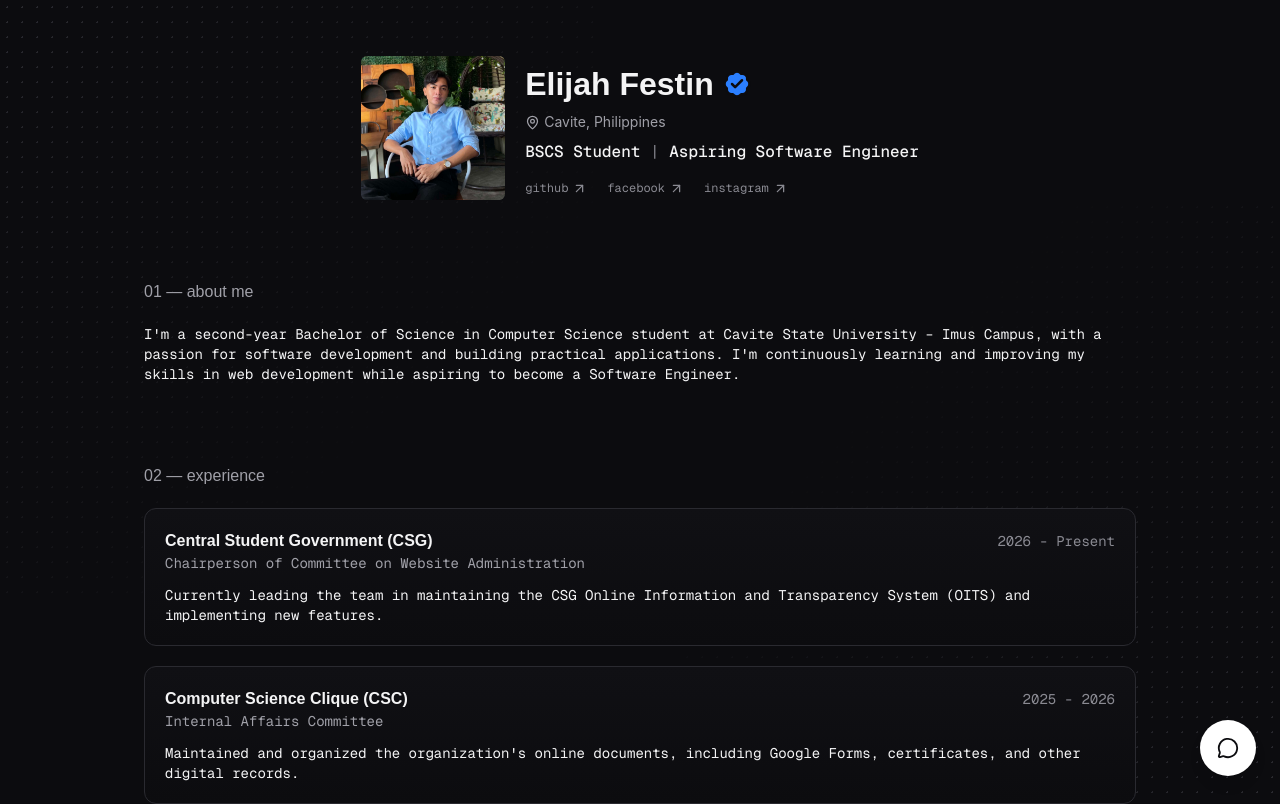
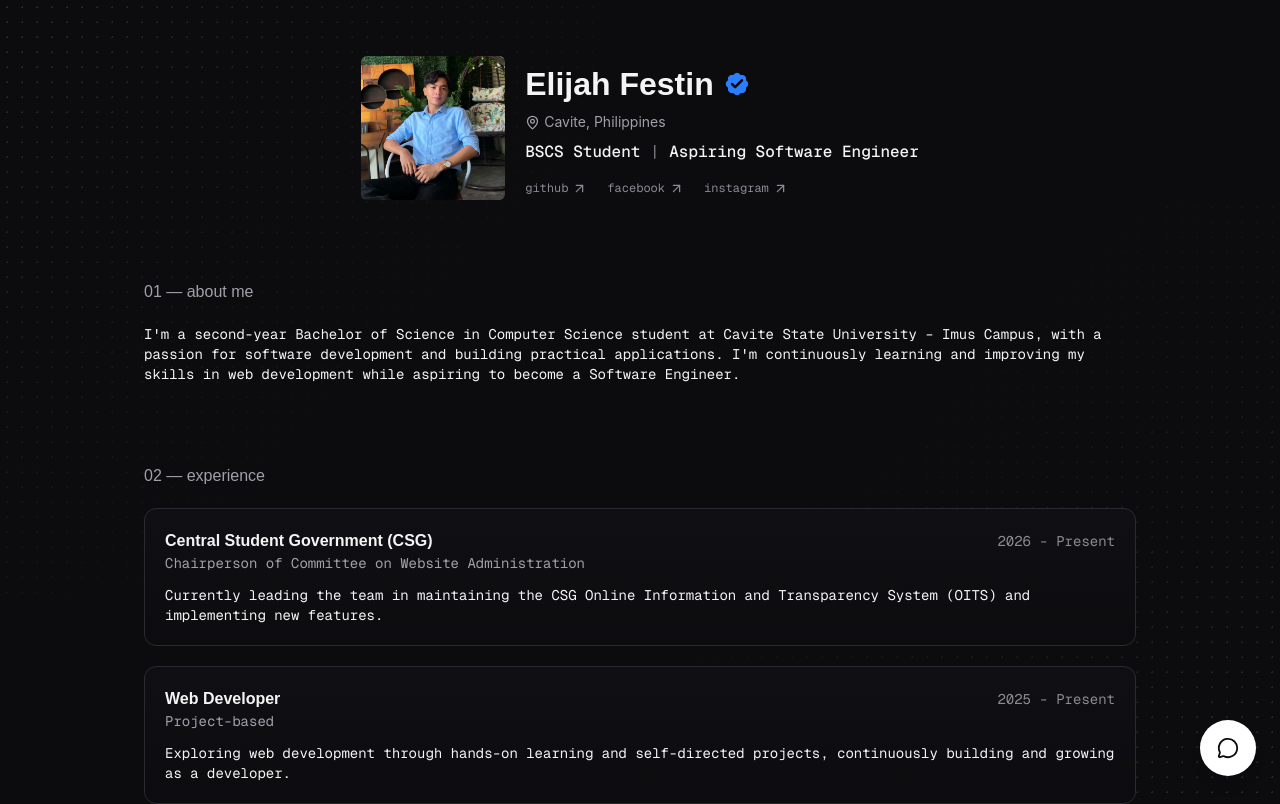
Before and after one commit to eli-fstn/portfolio, a React (Vite) app: page / in a window 1280 px wide. Shown: the top 804 px of the page. Built offline with nearby package versions, Linux system fonts and the light colour scheme; a web font is replaced by a local one.

Commit message:
feat: added new experience in dashboard

```diff
--- a/src/pages/Dashboard.tsx
+++ b/src/pages/Dashboard.tsx
@@ -60,6 +60,12 @@ function Dashboard() {
       position: "Chairperson of Committee on Website Administration",
       date: "2026 - Present",
       description: "Currently leading the team in maintaining the CSG Online Information and Transparency System (OITS) and implementing new features."
+    },
+    {
+      title: "Web Developer",
+      position: "Project-based",
+      date: "2025 - Present",
+      description: "Exploring web development through hands-on learning and self-directed projects, continuously building and growing as a developer."
     },
     {
       title: "Computer Science Clique (CSC)",
```
